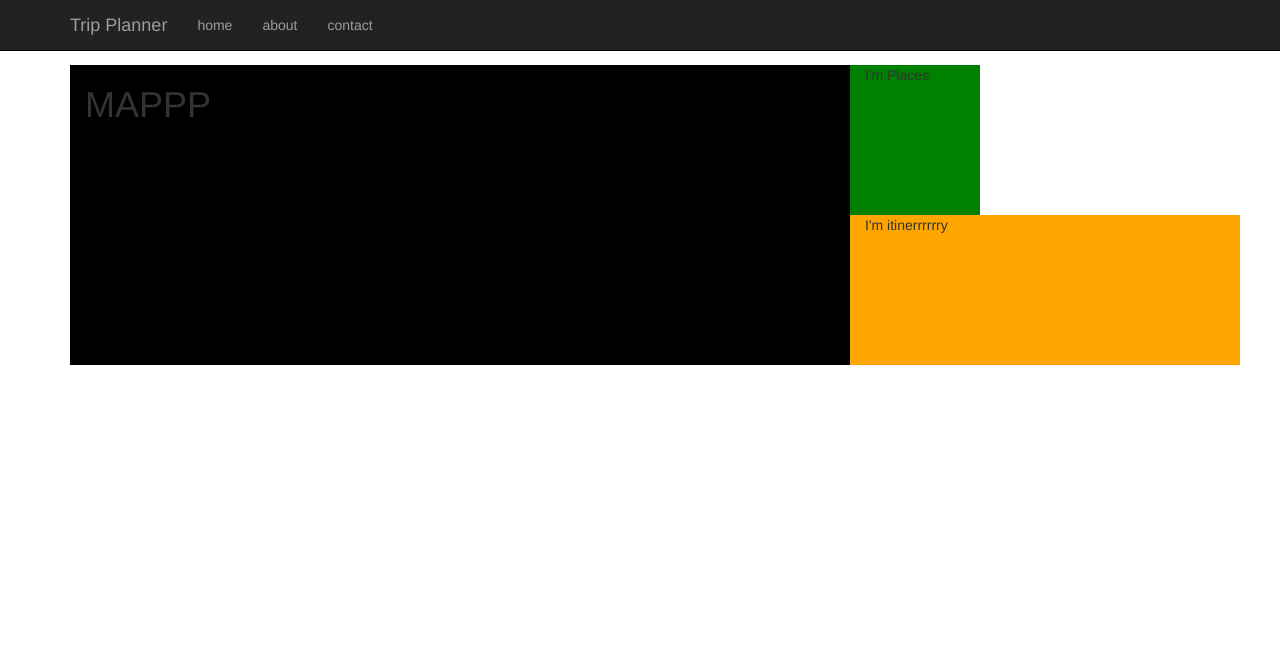
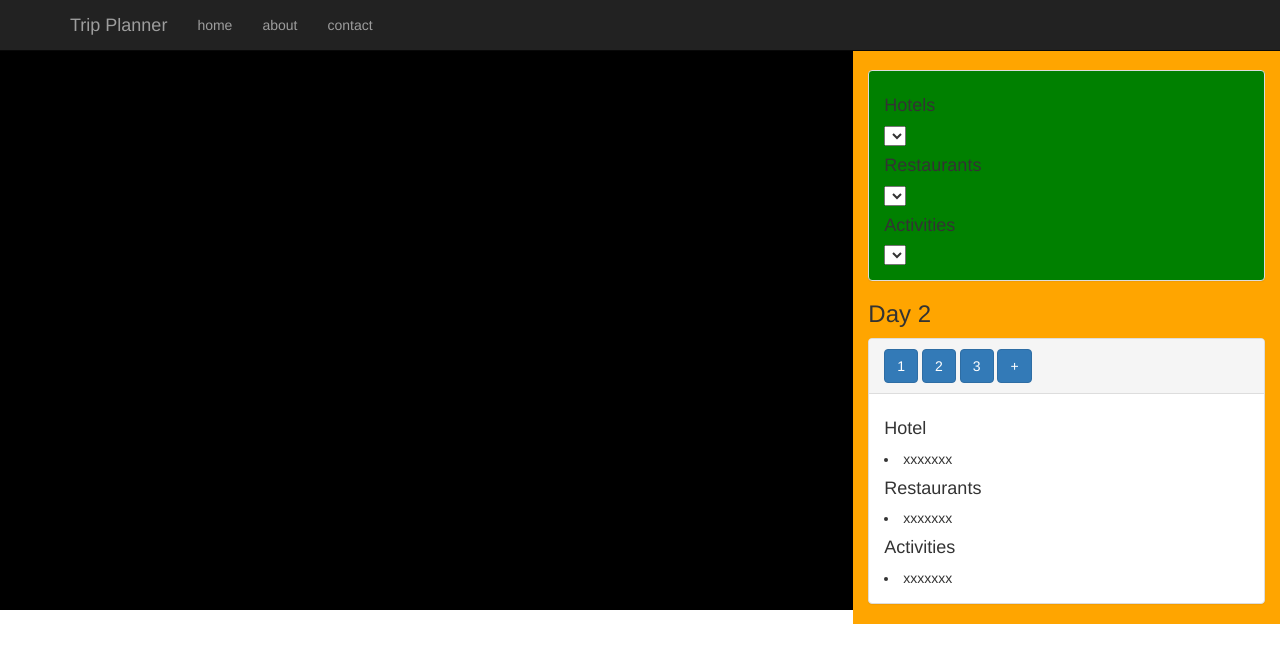
Before and after one commit to galxzx/trip-planner, a website: page views/index.html in a window 1280 px wide. Drawn offline with nearby package versions, Linux system fonts and the light colour scheme; some packages are replaced by stand-ins of ours; files that its build step writes are made by us from their sources.

Commit message:
monday night

```diff
--- a/app.js
+++ b/app.js
@@ -24,6 +24,7 @@ var env = nunjucks.configure('views', {noCache: true});
 app.use(express.static('public'));
 app.use('/bootstrap', express.static(path.join(__dirname, '/node_modules/bootstrap/dist')));
 app.use('/jQuery', express.static(path.join(__dirname,'node_modules/jquery/dist')));
+app.use('/scripts', express.static(path.join(__dirname, 'scripts')))
 app.use(routes);
 
 app.use(function(req, res, next) {
--- a/assets/stylesheets/style.scss
+++ b/assets/stylesheets/style.scss
@@ -3,19 +3,29 @@
 }
 
 body {
-  padding-top: 65px;
+  padding-top: 50px;
+}
+
+.row{
+    overflow: hidden;
+}
+
+[class*="col-"]{
+    margin-bottom: -99999px;
+    padding-bottom: 99999px;
 }
 
 #map {
   // width: 100%;
-  height: 300px;
+  height: 70vh;
   background-color: black;
 
 }
 
 #places {
   // width: 100%;
-  height: 150px;
+ // height: 300px;
+  margin-top: 20px;
   background-color: green;
 }
 
@@ -24,3 +34,12 @@ body {
   height: 150px;
   background-color: orange;
 }
+
+#side-panel {
+  background-color: orange;
+}
+
+.no-side-padding{
+  padding-left: 0;
+  padding-right: 0;
+}
--- a/package.json
+++ b/package.json
@@ -4,7 +4,7 @@
   "description": "",
   "main": "index.js",
   "scripts": {
-    "build:css": "node-sass -w -r assets/stylesheets -o public/stylesheets",
+    "build-css": "node-sass -w -r assets/stylesheets -o public/stylesheets",
     "start": "nodemon -e html,css,js app.js",
     "test": "echo \"Error: no test specified\" && exit 1"
   },
--- a/views/index.html
+++ b/views/index.html
@@ -1,29 +1,41 @@
 {% extends "layout.html" %}
 
+{% block places %}
+  <form>
+  <h4>Hotels</h4>
+  <select>
+    {% for hotel in templateHotels %}
+    <option value="{{hotel.id}}">{{hotel.name}}</option>
+    {% endfor %}
+
+  </select>
+  <h4>Restaurants</h4>
+  <select>
+    {% for restaurant in templateRestaurants %}
+    <option value="{{restaurant.id}}">{{restaurant.name}}</option>
+    {% endfor %}
+  </select>
+  <h4>Activities</h4>
+  <select>
+    {% for activity in templateActivities %}
+    <option value="{{activity.id}}">{{activity.name}}</option>
+    {% endfor %}
+  </select>
+  </form>
+{% endblock%}
+
+{% block itinerary %}
+  <form>
+  <h4>Hotel</h4>
+  <li>xxxxxxx</li>
+  <h4>Restaurants</h4>
+  <li>xxxxxxx</li>
+  <h4>Activities</h4>
+ <li>xxxxxxx</li>
+  </form>
+{% endblock %}
+
 {% block content %}
-<div class="container">
-  <div class="row">
-    <div class="col-sm-8" id="map">
-       <h1> MAPPP </h1>
-      </div>
 
-      <div class="col-sm-4">
-        <div class="row">
-          <div class="col-sm-4" id="places">
-            <p>I'm Places</p>
-          </div>
-        </div>
-
-        <div class="row">
-          <div class="col-sm-4" id="itinerary">
-            <p> I'm itinerrrrrry
-          </div>
-
-        </div>
-      </div>
-
-  </div>
-
-</div>
 
 {% endblock %}
--- a/views/layout.html
+++ b/views/layout.html
@@ -4,8 +4,9 @@
     <title>{% block title %}Trip Planner{% endblock %}</title>
     <link href="/bootstrap/css/bootstrap.min.css" rel="stylesheet">
     <link href="/stylesheets/style.css" rel="stylesheet">
-
-
+    <script src="/jquery/jquery.min.js"></script>
+    <script src="https://maps.googleapis.com/maps/api/js?key=AIzaSyCy4JwTdBXqC1qn3wWenMBlUUBxp1L4i-M"></script>
+    <script src="/scripts/map.js"></script>
   </head>
   <body>
   <div class="navbar navbar-fixed-top navbar-inverse" role="navigation">
@@ -30,6 +31,36 @@
         </div>
       </div>
     </div>
+    <div class="container-fluid">
+  <div class="row">
+    <div class="col-md-8 no-side-padding">
+    <div id="map"></div>
+    </div>
+
+
+    <div class="col-md-4" id="side-panel">
+      <div class="panel panel-default" id="places">
+
+        <div class="panel-body">
+        {% block places %} {% endblock %}
+        </div>
+      </div>
+      <h3>Day 2</h3>
+      <div class="panel panel-default">
+        <div class="panel-heading">
+          <button class="btn btn-primary">1</button>
+          <button class="btn btn-primary">2</button>
+          <button class="btn btn-primary">3</button>
+          <button class="btn btn-primary">+</button>
+        </div>
+        <div class="panel-body">
+        {% block itinerary %} {% endblock %}
+        </div>
+      </div>
+    </div>
+
+
+</div>
 
 
     <div class="container content">
@@ -40,3 +71,4 @@
 
   </body>
 </html>
+<!-- api key AIzaSyCy4JwTdBXqC1qn3wWenMBlUUBxp1L4i-M -->
```
Also changed, not shown: public/stylesheets/style.css.
